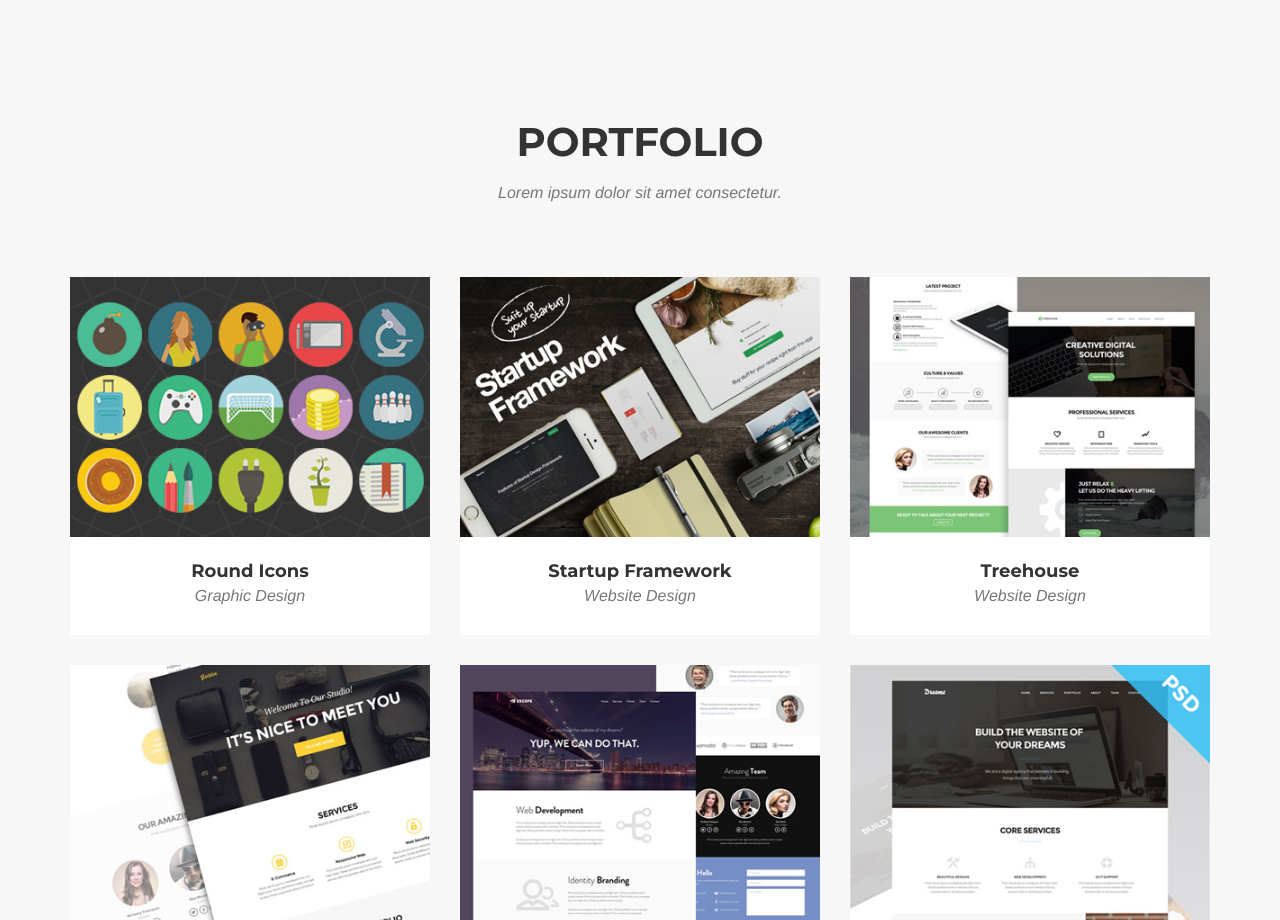
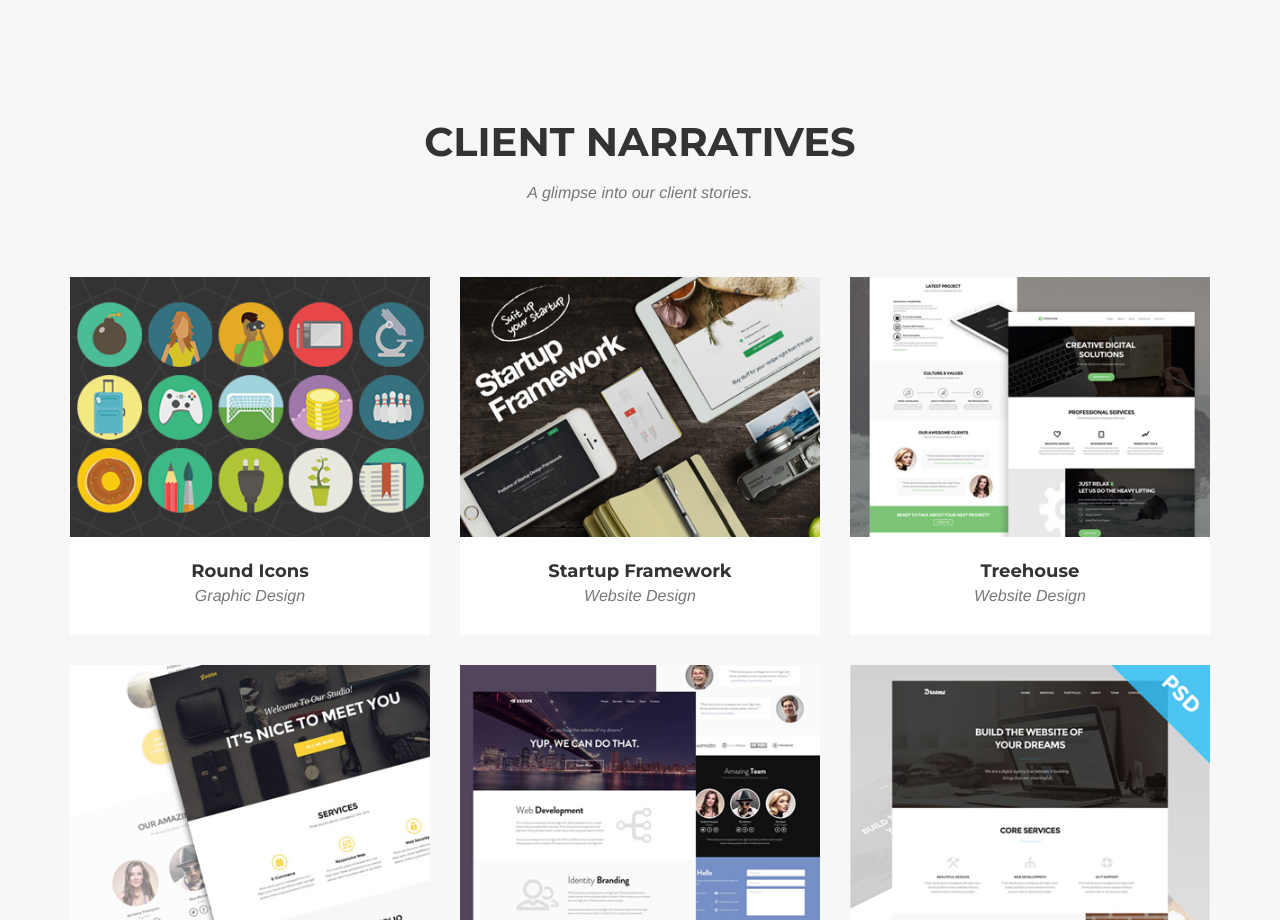
Before and after one commit to evac62/bootstrap18, a website: page public/index.html in a window 1280 px wide. Shown: the part 1540-2460 px from the top of the page. Drawn offline with nearby package versions, Linux system fonts and the light colour scheme; a web font is replaced by a local one.

Commit message:
Update index.html

```diff
--- a/public/index.html
+++ b/public/index.html
@@ -131,8 +131,8 @@
         <div class="container">
             <div class="row">
                 <div class="col-lg-12 text-center">
-                    <h2 class="section-heading">Portfolio</h2>
-                    <h3 class="section-subheading text-muted">Lorem ipsum dolor sit amet consectetur.</h3>
+                    <h2 class="section-heading">Client Narratives</h2>
+                    <h3 class="section-subheading text-muted">A glimpse into our client stories.</h3>
                 </div>
             </div>
             <div class="row">
```
